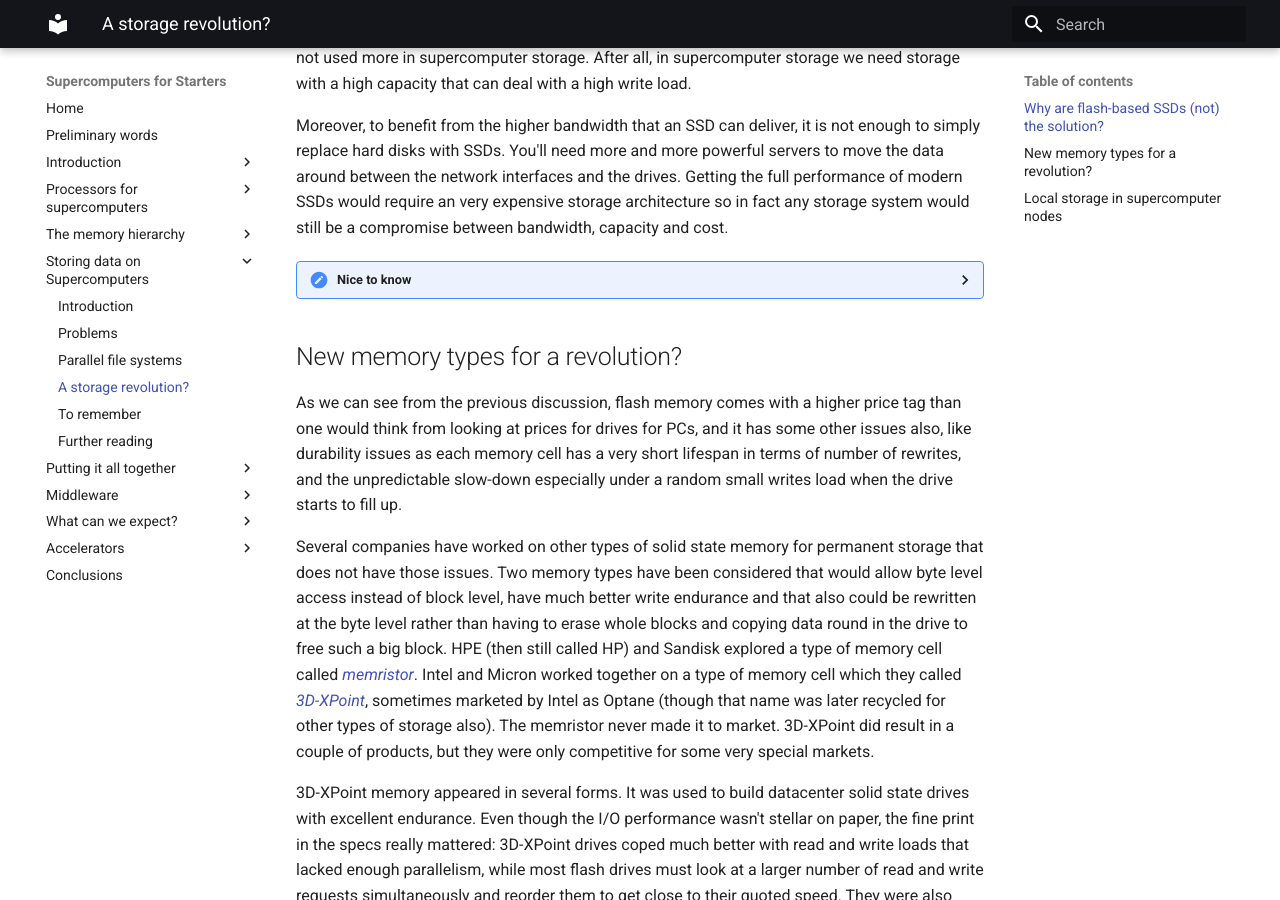
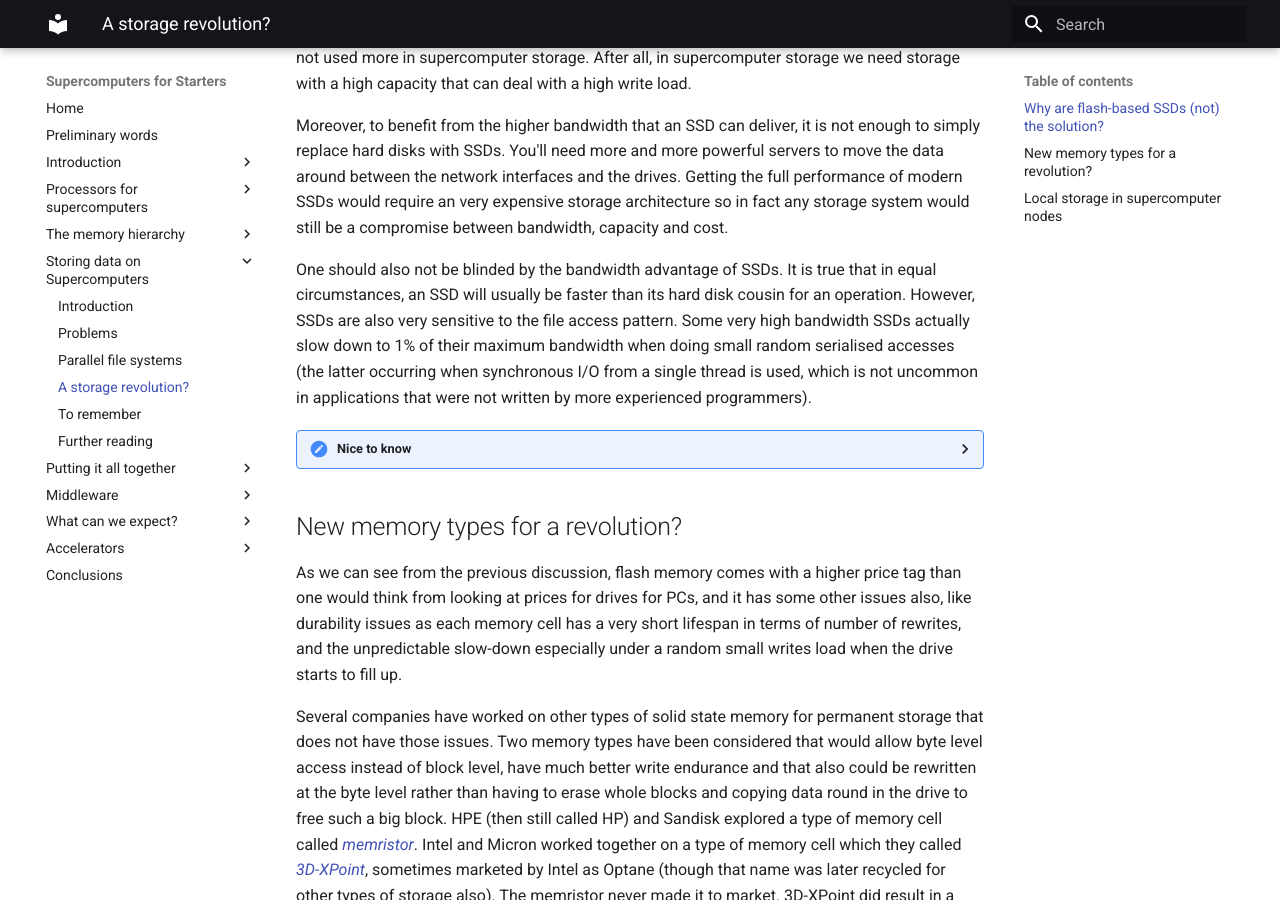
Before and after one commit to klust/SupercomputersForStarters, an MkDocs documentation site: the page built from docs/C04_Storage/C04_S04_Revolution.md, in a window 1280 px wide and 900 px high, scrolled down 3558 px. Built offline with MkDocs 1.6.1 and Material for MkDocs 9.7.7, drawn with Linux system fonts in a browser that asks for light colours.

Commit message:
Some updates to the flash drive section.

```diff
--- a/docs/C04_Storage/C04_S04_Revolution.md
+++ b/docs/C04_Storage/C04_S04_Revolution.md
@@ -152,6 +152,13 @@ data around between the network interfaces and the drives. Getting the full perf
 modern SSDs would require an very expensive storage architecture so in fact any storage
 system would still be a compromise between bandwidth, capacity and cost.
 
+One should also not be blinded by the bandwidth advantage of SSDs. It is true that in
+equal circumstances, an SSD will usually be faster than its hard disk cousin for an operation.
+However, SSDs are also very sensitive to the file access pattern. Some very high bandwidth
+SSDs actually slow down to 1% of their maximum bandwidth when doing small random serialised
+accesses (the latter occurring when synchronous I/O from a single thread is used, which is
+not uncommon in applications that were not written by more experienced programmers).
+
 ??? "Nice to know"
     Around 2010 a file storage expert at KU Leuven looked at how storage was used on their
     cluster to determine which type of storage should be bought. It turned out that the
```
